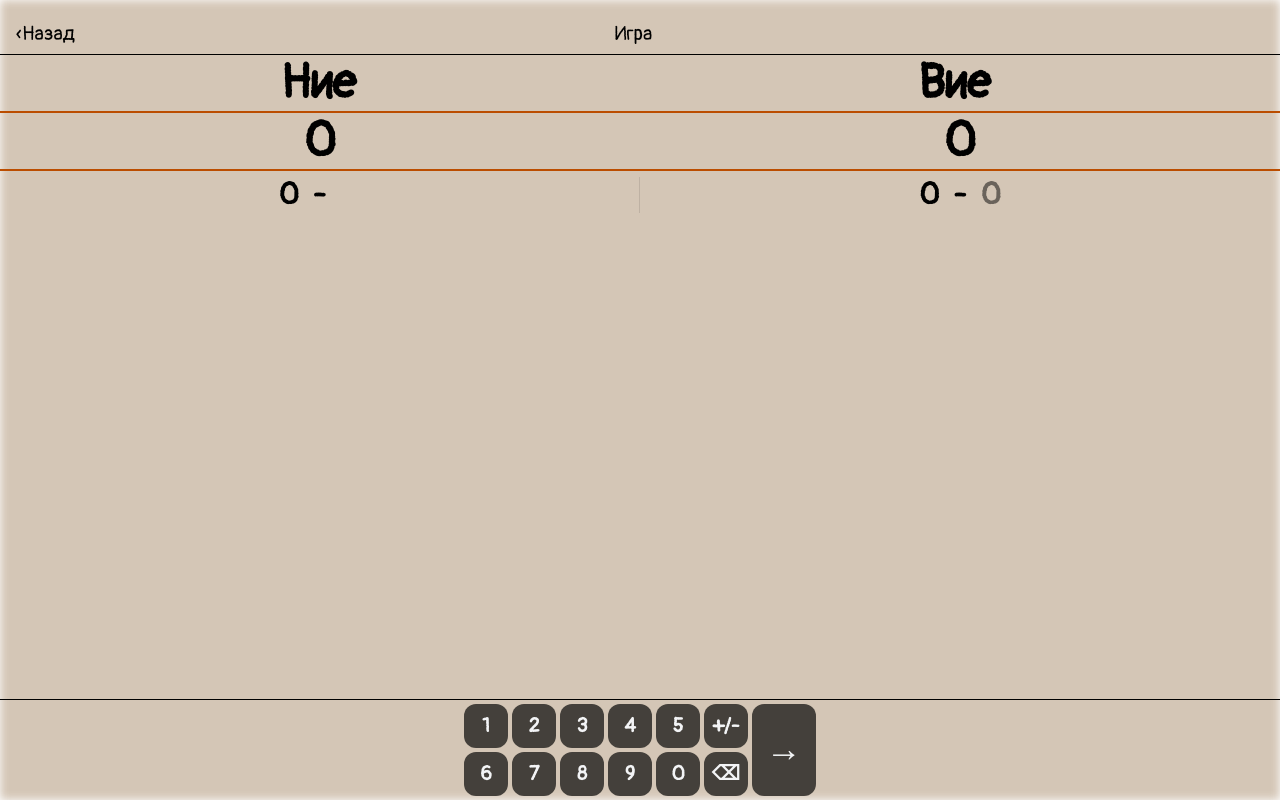
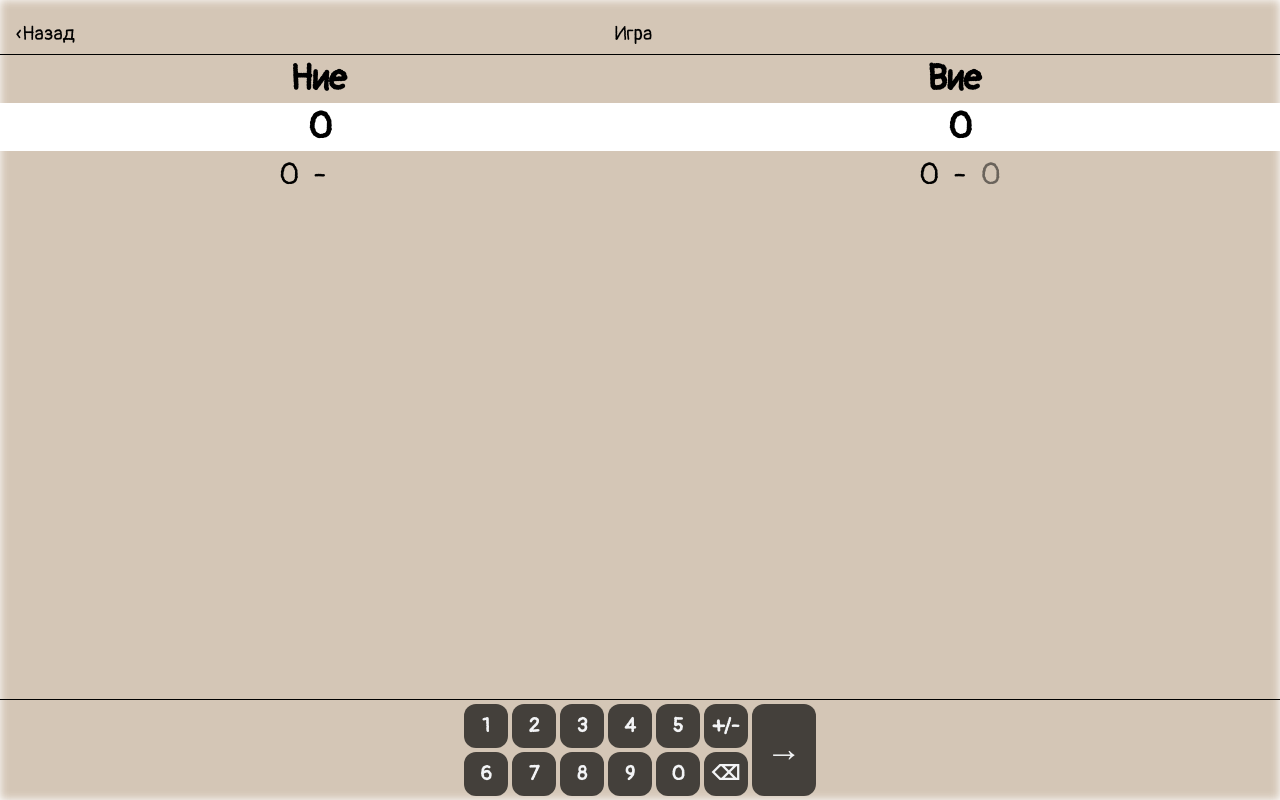
Before and after one commit to petko-todorov/belot-scorer, a React (Vite) app: page /game/1 in a window 1280 px wide. Built offline with nearby package versions, Linux system fonts and the light colour scheme.

Commit message:
Update score display text size and styling.

```diff
--- a/src/pages/CurrentGame.jsx
+++ b/src/pages/CurrentGame.jsx
@@ -122,20 +122,20 @@ const CurrentGame = () => {
                     </div>
                     <hr />
 
-                    <div className="grid grid-cols-2 items-center text-5xl py-1 font-semibold mr-2">
+                    <div className="grid grid-cols-2 items-center text-4xl py-1 font-semibold mr-2">
                         <h1 className="text-center">{game.teams.us}</h1>
                         <h1 className="text-center">{game.teams.them}</h1>
                     </div>
                 </div>
 
                 <div className="overflow-y-auto flex-1 flex flex-col">
-                    <div>
-                        <hr className="border-t-2 border-amber-700" />
-                        <div className="grid grid-cols-2 items-center text-5xl py-1 font-semibold">
-                            <h1 className="text-center">0</h1>
-                            <h1 className="text-center">0</h1>
+                    <div className="sticky top-0 z-20 bg-white">
+                        <div className="grid grid-cols-2 items-center text-4xl py-1 font-semibold">
+                            <h1 className="text-center">{game.gamesWon.us}</h1>
+                            <h1 className="text-center">
+                                {game.gamesWon.them}
+                            </h1>
                         </div>
-                        <hr className="border-t-2 border-amber-700" />
                     </div>
 
                     {game.games.map((g, gameIndex) => {
@@ -154,9 +154,9 @@ const CurrentGame = () => {
                                     return (
                                         <div
                                             key={roundIndex}
-                                            className="grid grid-cols-2 items-center text-3xl py-1.5 border-b border-black/5"
+                                            className="grid grid-cols-2 items-center text-3xl py-1.5 border-y border-stone-400"
                                         >
-                                            <div className="grid grid-cols-[4ch_2ch_4ch] justify-center border-r border-black/10">
+                                            <div className="grid grid-cols-[4ch_2ch_4ch] justify-center">
                                                 <span className="text-right">
                                                     {prevUs}
                                                 </span>
@@ -186,8 +186,8 @@ const CurrentGame = () => {
                                 {gameIndex < game.games.length - 1 && (
                                     <>
                                         <div className="grid grid-cols-1 items-center text-3xl py-1.5 font-bold">
-                                            <div className="grid grid-cols-2 text-center justify-center border-r border-black/10">
-                                                <div className="border-r border-black/10">
+                                            <div className="grid grid-cols-2 text-center justify-center">
+                                                <div>
                                                     <span>{g.totalUs}</span>
                                                 </div>
                                                 <div className="">
@@ -197,8 +197,8 @@ const CurrentGame = () => {
                                         </div>
 
                                         <div>
-                                            <hr className="border-t-2 border-amber-700" />
-                                            <div className="grid grid-cols-2 items-center text-5xl py-1 font-semibold">
+                                            <hr className="border-t-4 border-stone-400" />
+                                            <div className="grid grid-cols-2 items-center text-4xl py-1 font-semibold">
                                                 <h1 className="text-center">
                                                     {
                                                         game.games
@@ -228,7 +228,6 @@ const CurrentGame = () => {
                                                     }
                                                 </h1>
                                             </div>
-                                            <hr className="border-t-2 border-amber-700" />
                                         </div>
                                     </>
                                 )}
@@ -238,8 +237,8 @@ const CurrentGame = () => {
 
                     <div ref={bottomRef} />
 
-                    <div className="grid grid-cols-2 items-center text-3xl py-1.5 font-bold">
-                        <div className="grid grid-cols-[4ch_2ch_4ch] justify-center border-r border-black/10">
+                    <div className="grid grid-cols-2 items-center text-3xl py-1.5">
+                        <div className="grid grid-cols-[4ch_2ch_4ch] justify-center">
                             <span className="text-right">
                                 {currentGame.totalUs}
                             </span>
```
